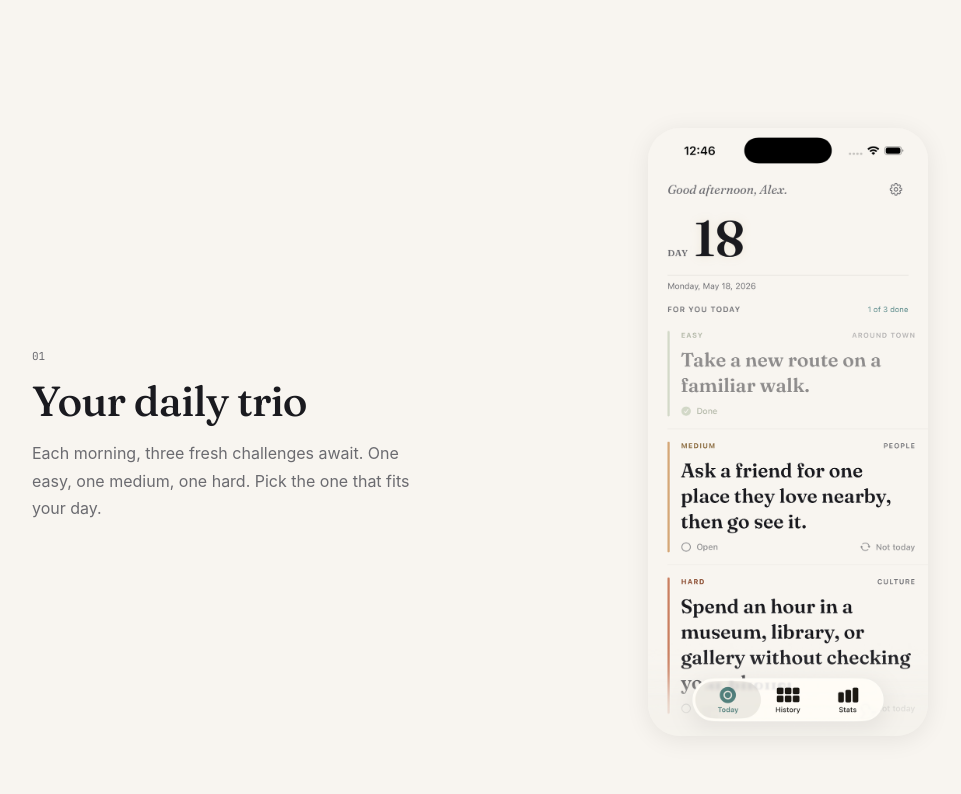
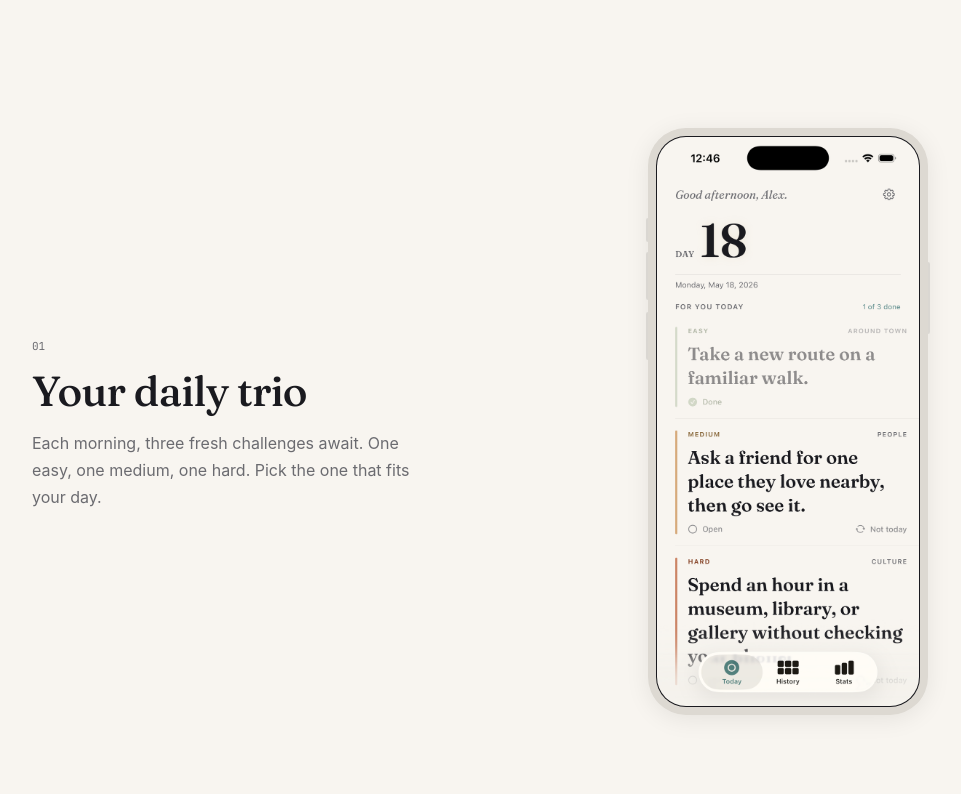
Before and after one commit to ahh1539/one-new-thing-landing, a Next.js app: page / in a window 1280 px wide. Shown: the part 3366-4160 px from the top of the page, without its empty margins (160-1121 px from the left). Built offline with nearby package versions, Linux system fonts and the light colour scheme.

Commit message:
Add minimalist device frame around screenshots, remove click-to-expand, keep hover effect

```diff
--- a/src/components/Screenshots.tsx
+++ b/src/components/Screenshots.tsx
@@ -1,7 +1,7 @@
 "use client";
 
 import Image from "next/image";
-import { useRef, useState, useEffect, useCallback } from "react";
+import { useRef } from "react";
 import { useInView } from "./useInView";
 
 interface ScreenshotItem {
@@ -54,21 +54,22 @@ const screenshots: ScreenshotItem[] = [
 
 function Phone({
   screenshot,
-  onClick,
   priority,
 }: {
   screenshot: ScreenshotItem;
-  onClick: () => void;
   priority: boolean;
 }) {
   return (
-    <button
-      onClick={onClick}
-      className="group relative block w-full cursor-pointer text-left"
-      aria-label={`Open ${screenshot.title} screenshot`}
+    <div
+      className="group relative block w-full text-left"
+      aria-label={`${screenshot.title} screenshot`}
     >
-      <div className="relative overflow-hidden rounded-[32px] bg-paper shadow-[0_4px_24px_rgba(0,0,0,0.08)] transition-all duration-500 group-hover:-translate-y-1 group-hover:shadow-[0_16px_48px_rgba(0,0,0,0.14)] dark:shadow-[0_4px_24px_rgba(0,0,0,0.3)] dark:group-hover:shadow-[0_16px_48px_rgba(0,0,0,0.5)]">
-        <div className="relative w-full" style={{ aspectRatio: "720 / 1565" }}>
+      {/* Device Frame */}
+      <div className="relative p-[8px] rounded-[38px] bg-[#ddd9d2] shadow-[0_4px_24px_rgba(0,0,0,0.08)] transition-all duration-500 group-hover:-translate-y-1 group-hover:shadow-[0_16px_48px_rgba(0,0,0,0.14)] dark:bg-[#2a2a35] dark:shadow-[0_4px_24px_rgba(0,0,0,0.3)] dark:group-hover:shadow-[0_16px_48px_rgba(0,0,0,0.5)]">
+        {/* Inner bezel */}
+        <div className="relative rounded-[30px] bg-[#1a1a1f] p-[1px] overflow-hidden">
+          {/* Screen */}
+          <div className="relative w-full rounded-[29px] overflow-hidden" style={{ aspectRatio: "720 / 1565" }}>
             <Image
               src={screenshot.src}
               alt={`${screenshot.title} screen in the One New Thing daily challenge app`}
@@ -81,75 +82,14 @@ function Phone({
             />
           </div>
         </div>
-    </button>
-  );
-}
 
-function Lightbox({
-  screenshot,
-  onClose,
-}: {
-  screenshot: ScreenshotItem;
-  onClose: () => void;
-}) {
-  const handleBackdropClick = useCallback(
-    (e: React.MouseEvent) => {
-      if (e.target === e.currentTarget) onClose();
-    },
-    [onClose]
-  );
+        {/* Side buttons - left */}
+        <div className="absolute top-[90px] -left-[2px] w-[2px] h-[24px] rounded-l-sm bg-[#d5d2cd] dark:bg-[#3a3a45] opacity-80" />
+        <div className="absolute top-[124px] -left-[2px] w-[2px] h-[48px] rounded-l-sm bg-[#d5d2cd] dark:bg-[#3a3a45] opacity-80" />
+        <div className="absolute top-[184px] -left-[2px] w-[2px] h-[48px] rounded-l-sm bg-[#d5d2cd] dark:bg-[#3a3a45] opacity-80" />
 
-  useEffect(() => {
-    const handleKey = (e: KeyboardEvent) => {
-      if (e.key === "Escape") onClose();
-    };
-    document.addEventListener("keydown", handleKey);
-    document.body.style.overflow = "hidden";
-    return () => {
-      document.removeEventListener("keydown", handleKey);
-      document.body.style.overflow = "";
-    };
-  }, [onClose]);
-
-  return (
-    <div
-      className="fixed inset-0 z-50 flex items-center justify-center bg-black/40 backdrop-blur-2xl"
-      onClick={handleBackdropClick}
-      role="dialog"
-      aria-modal="true"
-      aria-label={`${screenshot.title} screenshot`}
-    >
-      <button
-        onClick={onClose}
-        className="absolute top-6 right-6 z-10 flex h-11 w-11 items-center justify-center rounded-full bg-paper/90 text-ink shadow-lg transition-transform hover:scale-105 dark:bg-ink/90 dark:text-paper"
-        aria-label="Close screenshot lightbox"
-      >
-        <svg width="18" height="18" viewBox="0 0 16 16" fill="none">
-          <path
-            d="M2 2L14 14M14 2L2 14"
-            stroke="currentColor"
-            strokeWidth="1.5"
-            strokeLinecap="round"
-          />
-        </svg>
-      </button>
-
-      <div className="mx-6 max-h-[85vh] w-full max-w-[340px] animate-in fade-in zoom-in-95 duration-300">
-        <div
-          className="relative w-full overflow-hidden rounded-[32px] shadow-2xl"
-          style={{ aspectRatio: "720 / 1565" }}
-        >
-          <Image
-            src={screenshot.src}
-            alt={`${screenshot.title} screen in the One New Thing daily challenge app`}
-            fill
-            sizes="340px"
-            className="object-cover"
-            priority
-            loading="eager"
-            decoding="sync"
-          />
-        </div>
+        {/* Side button - right */}
+        <div className="absolute top-[134px] -right-[2px] w-[2px] h-[72px] rounded-r-sm bg-[#d5d2cd] dark:bg-[#3a3a45] opacity-80" />
       </div>
     </div>
   );
@@ -158,10 +98,8 @@ function Lightbox({
 export function Screenshots() {
   const ref = useRef(null);
   const isInView = useInView(ref);
-  const [activeIndex, setActiveIndex] = useState<number | null>(null);
 
   return (
-    <>
     <section
       ref={ref}
       className="px-6 py-28 sm:px-8 md:px-12 lg:px-16 lg:py-36"
@@ -226,7 +164,6 @@ export function Screenshots() {
                 >
                   <Phone
                     screenshot={s}
-                      onClick={() => setActiveIndex(i)}
                     priority={i === 0}
                   />
                 </div>
@@ -236,13 +173,5 @@ export function Screenshots() {
         </div>
       </div>
     </section>
-
-      {activeIndex !== null && (
-        <Lightbox
-          screenshot={screenshots[activeIndex]}
-          onClose={() => setActiveIndex(null)}
-        />
-      )}
-    </>
   );
 }
```
Lines whose indentation alone changed are shown as unchanged.
